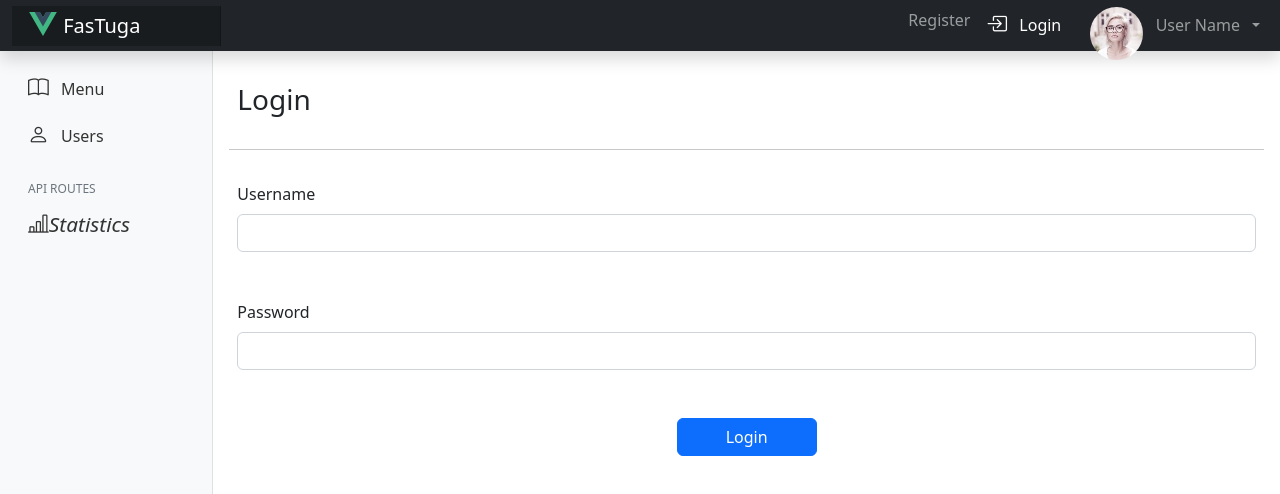
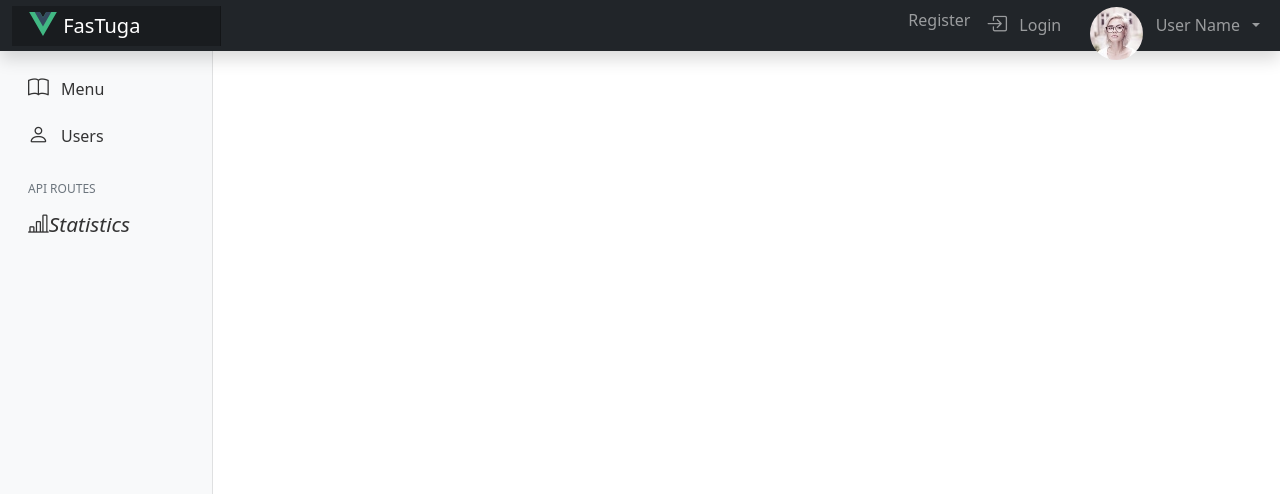
Before and after one commit to alextpedro/DAD2022, a Vue app in the folder fastuga_frontend/: page /order in a window 1280 px wide. Before the commit this address led to /login. Shown: the top 494 px of the page. Built offline with nearby package versions, Linux system fonts and the light colour scheme; no server answers; sample sign-in values are in the browser's storage; what @meforma/vue-toaster would draw is missing.

Commit message:
Solves user getting logged out and routes.

```diff
--- a/fastuga_frontend/src/App.vue
+++ b/fastuga_frontend/src/App.vue
@@ -30,7 +30,7 @@ const logout = async () => {
 <template>
 	<nav class="navbar navbar-expand-md navbar-dark bg-dark sticky-top flex-md-nowrap p-0 shadow">
 		<div class="container-fluid">
-			<router-link class="navbar-brand col-md-3 col-lg-2 me-0 px-3" :to="{ name: 'Home' }">
+			<router-link class="navbar-brand col-md-3 col-lg-2 me-0 px-3" :to="{ name: 'Home' }" @click="clickMenuOption">
 				<img src="@/assets/logo.svg" alt="" width="30" height="24" class="d-inline-block align-text-top" />
 				FasTuga
 			</router-link>
--- a/fastuga_frontend/src/components/orders/Order.vue
+++ b/fastuga_frontend/src/components/orders/Order.vue
@@ -29,10 +29,9 @@ const checkout = () => {
 };
 
 const createOrder = () => {
-	// const date = new Date();
-	// const formattedDate = date.getFullYear() + '-' + date.getMonth() + '-' + date.getDay() + ' ' + date.getHours() + '-' + date.getMinutes() + '-' + date.getSeconds();
 
 	const newOrder = {
+		'ticket_number': orderStore.getNextTicketN(),
 		'customer_id': userStore.userId,
 		'total_price': '1',
 		'total_paid': '1',
--- a/fastuga_frontend/src/components/users/EditUser.vue
+++ b/fastuga_frontend/src/components/users/EditUser.vue
@@ -10,7 +10,7 @@ const serverBaseUrl = inject('serverBaseUrl');
 const apiPort = inject('apiPort');
 
 const UserStore = useUserStore();
-const editUser = UserStore.id;
+const editUser = UserStore.user;
 
 let uploadedFile = null;
 const uploadedFileUrl = ref();
@@ -46,7 +46,7 @@ const handleFileUpload = (event) => {
 const saveUser = (id) => {
 	axios.put('api/users/{user}', id)
 		.then((response) => {
-			this.users = response.data.data;
+			users.value = response.data.data;
 		})
 		.catch((err) => {
 			console.log(err.response.data);
--- a/fastuga_frontend/src/components/users/ListUsersEx.vue
+++ b/fastuga_frontend/src/components/users/ListUsersEx.vue
@@ -26,8 +26,8 @@ const loadUsers = () => {
 };
 
 const editUser = (user) => {
-	userStore.id = user;
-	router.push('EditUser');
+	userStore.user = user;
+	router.push({name: 'EditUser'});
 };
 
 const deleteUser = () => {
--- a/fastuga_frontend/src/router/index.js
+++ b/fastuga_frontend/src/router/index.js
@@ -67,8 +67,13 @@ const router = createRouter({
 	routes,
 });
 
-router.beforeEach((to, from, next) => {
+let handlingFirstRoute = true;
+router.beforeEach(async (to, from, next) => {
 	const userStore = useUserStore();
+	if (handlingFirstRoute) {
+		handlingFirstRoute = false;
+		await userStore.restoreToken();
+	}
 	if ((to.name == 'Login') || (to.name == 'Home')) {
 		next();
 		return;
@@ -84,12 +89,10 @@ router.beforeEach((to, from, next) => {
 		}
 	}
 	if (to.name == 'EditUser') {
-		if ((userStore.user.type == 'EM') || (userStore.user.id == to.params.id)) {
-			next();
+		if ((userStore.user.type != 'EM')) {
+			next({ name: 'Home' });
 			return;
 		}
-		next({ name: 'Home' });
-		return;
 	}
 	if (to.name == 'EditItem') {
 		if (userStore.user.type != 'EM') {
--- a/fastuga_frontend/src/stores/order.js
+++ b/fastuga_frontend/src/stores/order.js
@@ -3,6 +3,18 @@ import { ref } from 'vue';
 
 export const useOrderStore = defineStore('order', () => {
 	const order = ref(null);
+	const ticketNumber = ref(1);
 
-	return { order };
+	const getNextTicketN = () => {
+		if (ticketNumber.value === 99) {
+			ticketNumber.value = 1;
+		}
+		else {
+			ticketNumber.value++;
+		}
+
+		return ticketNumber.value;
+	};
+
+	return { order,  getNextTicketN};
 });
```
Also changed, not shown: 1 other file (tests, documents, lock files or other folders).
